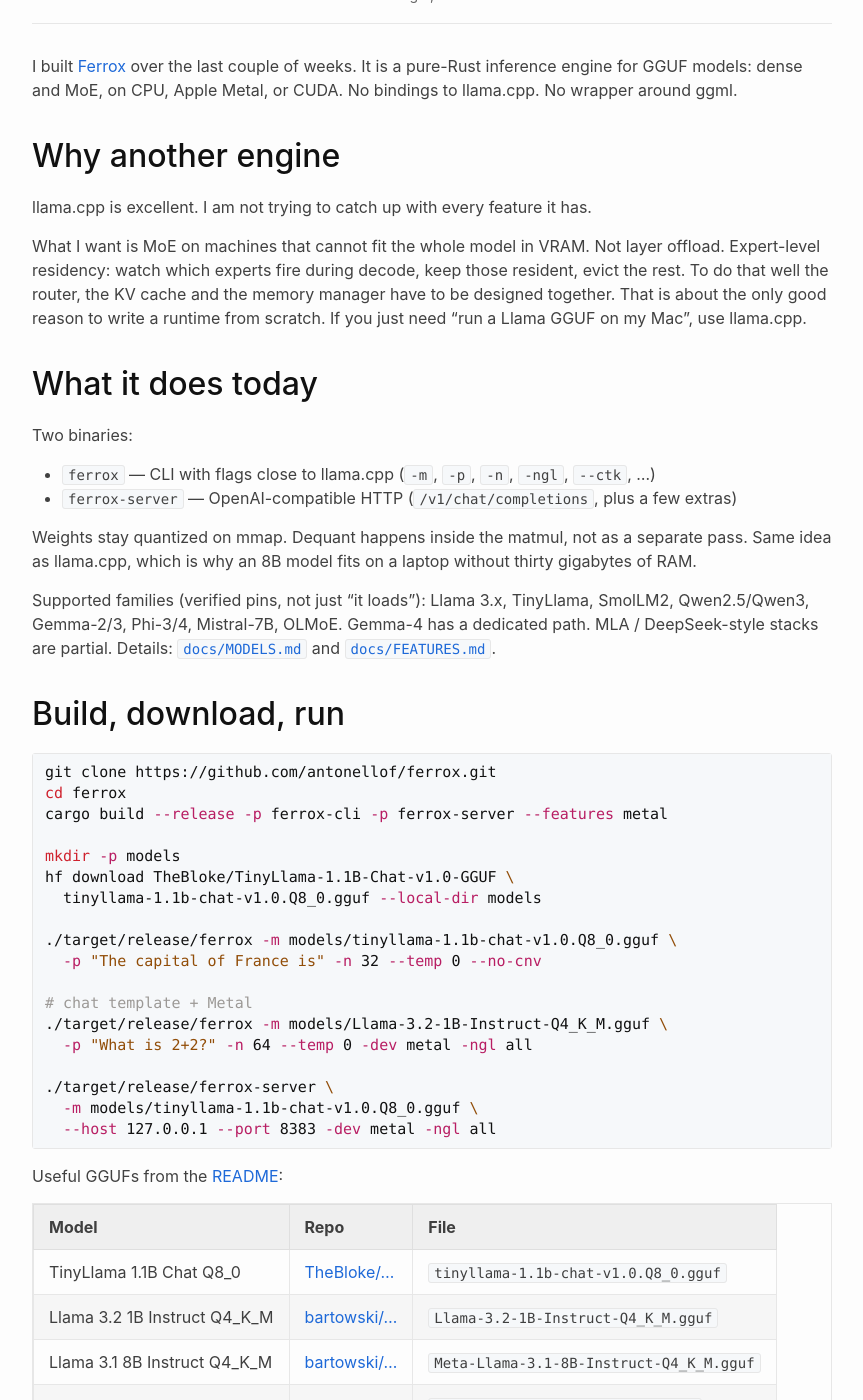
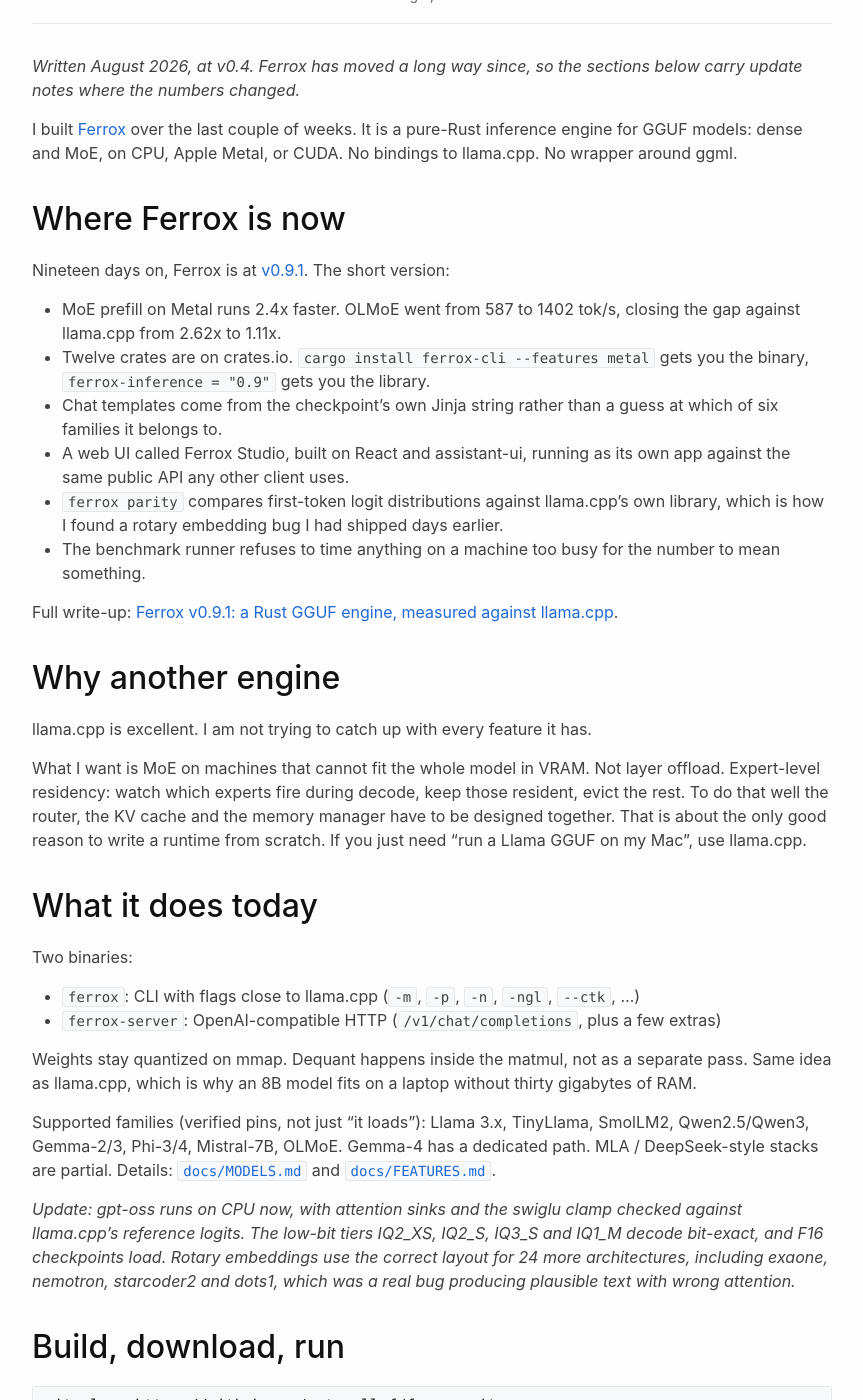
Before and after one commit to antonellof/antonellof.github.io, a Jekyll site: the page built from _posts/2026-08-05-ferrox-rust-gguf-inference-engine.md, in a window 1280 px wide and 1400 px high, scrolled down 215 px. Shown: the whole window, without its empty margins (208-1071 px from the left). Built offline with Jekyll 4.4.1, drawn with Linux system fonts in a browser that asks for light colours; nearby versions of some CDN libraries; some of the changed text lies outside the part shown.

Commit message:
Ferrox blog updates

```diff
--- a/_posts/2026-08-05-ferrox-rust-gguf-inference-engine.md
+++ b/_posts/2026-08-05-ferrox-rust-gguf-inference-engine.md
@@ -4,10 +4,25 @@
 date: 2026-08-05
 categories: [Projects]
 tags: [Rust, AI, LLM, Local Inference, Performance]
-excerpt: "I built Ferrox, a pure-Rust GGUF inference engine. Not to replace llama.cpp, but to get MoE expert residency right — and every speed claim is pinned against llama.cpp on the same machine."
+excerpt: "I built Ferrox, a pure-Rust GGUF inference engine. Not to replace llama.cpp, but to get MoE expert residency right, and every speed claim is pinned against llama.cpp on the same machine."
 ---
 
+*Written August 2026, at v0.4. Ferrox has moved a long way since, so the sections below carry update notes where the numbers changed.*
+
 I built [Ferrox](https://github.com/antonellof/ferrox) over the last couple of weeks. It is a pure-Rust inference engine for GGUF models: dense and MoE, on CPU, Apple Metal, or CUDA. No bindings to llama.cpp. No wrapper around ggml.
+
+## Where Ferrox is now
+
+Nineteen days on, Ferrox is at [v0.9.1](https://github.com/antonellof/ferrox/releases/tag/v0.9.1). The short version:
+
+- MoE prefill on Metal runs 2.4x faster. OLMoE went from 587 to 1402 tok/s, closing the gap against llama.cpp from 2.62x to 1.11x.
+- Twelve crates are on crates.io. `cargo install ferrox-cli --features metal` gets you the binary, `ferrox-inference = "0.9"` gets you the library.
+- Chat templates come from the checkpoint's own Jinja string rather than a guess at which of six families it belongs to.
+- A web UI called Ferrox Studio, built on React and assistant-ui, running as its own app against the same public API any other client uses.
+- `ferrox parity` compares first-token logit distributions against llama.cpp's own library, which is how I found a rotary embedding bug I had shipped days earlier.
+- The benchmark runner refuses to time anything on a machine too busy for the number to mean something.
+
+Full write-up: [Ferrox v0.9.1: a Rust GGUF engine, measured against llama.cpp](/2026/ferrox-v0-9-1-rust-gguf-engine-llama-cpp/).
 
 ## Why another engine
 
@@ -19,12 +34,14 @@
 
 Two binaries:
 
-- `ferrox` — CLI with flags close to llama.cpp (`-m`, `-p`, `-n`, `-ngl`, `--ctk`, …)
-- `ferrox-server` — OpenAI-compatible HTTP (`/v1/chat/completions`, plus a few extras)
+- `ferrox`: CLI with flags close to llama.cpp (`-m`, `-p`, `-n`, `-ngl`, `--ctk`, …)
+- `ferrox-server`: OpenAI-compatible HTTP (`/v1/chat/completions`, plus a few extras)
 
 Weights stay quantized on mmap. Dequant happens inside the matmul, not as a separate pass. Same idea as llama.cpp, which is why an 8B model fits on a laptop without thirty gigabytes of RAM.
 
 Supported families (verified pins, not just "it loads"): Llama 3.x, TinyLlama, SmolLM2, Qwen2.5/Qwen3, Gemma-2/3, Phi-3/4, Mistral-7B, OLMoE. Gemma-4 has a dedicated path. MLA / DeepSeek-style stacks are partial. Details: [`docs/MODELS.md`](https://github.com/antonellof/ferrox/blob/main/docs/MODELS.md) and [`docs/FEATURES.md`](https://github.com/antonellof/ferrox/blob/main/docs/FEATURES.md).
+
+*Update: gpt-oss runs on CPU now, with attention sinks and the swiglu clamp checked against llama.cpp's reference logits. The low-bit tiers IQ2_XS, IQ2_S, IQ3_S and IQ1_M decode bit-exact, and F16 checkpoints load. Rotary embeddings use the correct layout for 24 more architectures, including exaone, nemotron, starcoder2 and dots1, which was a real bug producing plausible text with wrong attention.*
 
 ## Build, download, run
 
@@ -68,8 +85,8 @@
 
 There are now two tracks:
 
-1. **Engine** — `ferrox bench` vs `llama-bench` (no HTTP, no chat template). `pp512` = prefill, `tg128` = decode.
-2. **Serving** — HTTP fair-chat via `python3 benchmarks/run_suite.py`
+1. **Engine**: `ferrox bench` vs `llama-bench` (no HTTP, no chat template). `pp512` = prefill, `tg128` = decode.
+2. **Serving**: HTTP fair-chat via `python3 benchmarks/run_suite.py`
 
 Gap = `llama / ferrox`. Under 1.0 means Ferrox is faster. Near-parity means within ~5%.
 
@@ -85,7 +102,9 @@
 
 So on decode for these dense models, we are at parity or a bit ahead. That took a lot of Metal work: porting llama.cpp-style `mul_mm` across quants, FA-vec attention, batched FFN during prefill, scratch buffer pooling.
 
-Prefill is still behind. On Llama-3.1-8B Metal, `pp512` is **~1.47×** slower than llama.cpp (170 vs 251 tok/s). CPU decode is behind almost everywhere. OLMoE Metal decode improved a lot from the first pins (we were ~15× off; now closer to ~1.3–1.8× depending on the track) but MoE is not "done".
+Prefill is still behind. On Llama-3.1-8B Metal, `pp512` is **~1.47×** slower than llama.cpp (170 vs 251 tok/s). CPU decode is behind almost everywhere. OLMoE Metal decode improved a lot from the first pins (we were ~15× off. now closer to ~1.3–1.8× depending on the track) but MoE is not "done".
+
+*Update: dense Metal prefill closed. Every dense row now sits at 1.02x to 1.08x, and simdgroup-MMA flash attention moved Qwen3-0.6B from 1936 to 3400 tok/s. MoE prefill went from 2.62x behind to 1.11x by moving MoE layers into the same fused command encoder the dense layers already used. CPU decode is still the widest gap and still unfixed.*
 
 Re-run it yourself:
 
@@ -106,7 +125,9 @@
 - **Decode and prefill are different problems.** Getting tg128 to parity does not mean pp512 follows. Batched Metal GEMM and FA-vec prefill helped, but llama.cpp still wins big on long prompt throughput.
 - **MoE Metal needs its own path.** A dense kernel wearing a MoE costume loses. Expert placement, `mul_mm_id`, fused groups: that is where the OLMoE gap went from embarrassing to merely bad.
 - **Fair comparison is harder than it looks.** Forcing both engines to the same thread count made llama.cpp look worse on this Mac, because it already prefers performance cores. The suite no longer forces `-t`.
-- **CUDA was quietly broken.** `--features cuda` on the CLI did not enable CUDA in `ferrox-core`. Prefill never hit the GPU. Fixed now; tuning is still ahead.
+- **CUDA was quietly broken.** `--features cuda` on the CLI did not enable CUDA in `ferrox-core`. Prefill never hit the GPU. Fixed now, and tuning is still ahead.
+
+*Update: CUDA still compiles and runs with no pinned benchmark host and no published receipts, so treat a Windows or Linux install as CPU-only in practice. Saying that plainly in the docs was easier than pretending otherwise.*
 
 None of this is glamorous. It is the work.
 
@@ -117,7 +138,7 @@
 1. Run bigger models on the same hardware (Qwen3 35B-A3B-class on a box that today only likes 8B).
 2. Act on residency plans: stream cold MoE experts, tighter KV (`turbo3`, quantized CTK).
 3. Hybrid CPU/GPU expert placement.
-4. CUDA tuning (it builds and runs; no serious pass yet).
+4. CUDA tuning. It builds and runs, with no serious pass yet.
 5. Tool calling / fuller OpenAI surface, Docker images.
 
 If you want to point an IDE or agent at the local server, there is a short cookbook: [`docs/AGENTS_COOKBOOK.md`](https://github.com/antonellof/ferrox/blob/main/docs/AGENTS_COOKBOOK.md).
@@ -132,11 +153,11 @@
 
 Ferrox does not link against GGML, but it exists thanks to the path opened by the [llama.cpp](https://github.com/ggml-org/llama.cpp) project and the kernels, quantization formats, GGUF ecosystem, and hard-won engineering knowledge developed there. We are thankful and indebted to llama.cpp and its contributors. Their implementation, kernels, tests, and design choices were an essential reference while building this pure-Rust GGUF / MoE inference path.
 
-Some source-level pieces are retained or adapted here under the MIT license — notably IQ quantization codebook tables — and many other pieces (GGUF layouts, quant/dot semantics, CLI and server conventions) were written independently against that public design. For this reason, and because we are genuinely grateful, we keep the GGML authors' copyright notice in [`docs/THIRD_PARTY_NOTICES.md`](https://github.com/antonellof/ferrox/blob/main/docs/THIRD_PARTY_NOTICES.md).
+Some source-level pieces are retained or adapted here under the MIT license, notably IQ quantization codebook tables, and many other pieces (GGUF layouts, quant/dot semantics, CLI and server conventions) were written independently against that public design. For this reason, and because we are genuinely grateful, we keep the GGML authors' copyright notice in [`docs/THIRD_PARTY_NOTICES.md`](https://github.com/antonellof/ferrox/blob/main/docs/THIRD_PARTY_NOTICES.md).
 
 ## Closing
 
-Ferrox is Apache-2.0. Stars are nice; PRs and failed pins are more useful. If you try it and something is slow or wrong, open an issue with the GGUF name, backend, and the `ferrox bench` output.
+Ferrox is Apache-2.0. Stars are nice. PRs and failed pins are more useful. If you try it and something is slow or wrong, open an issue with the GGUF name, backend, and the `ferrox bench` output.
 
 **Links**
 - [github.com/antonellof/ferrox](https://github.com/antonellof/ferrox)
```
Also changed, not shown: _posts/2026-08-24-ferrox-v0-9-1-rust-gguf-engine-llama-cpp.md (added, +168 -0 lines).
